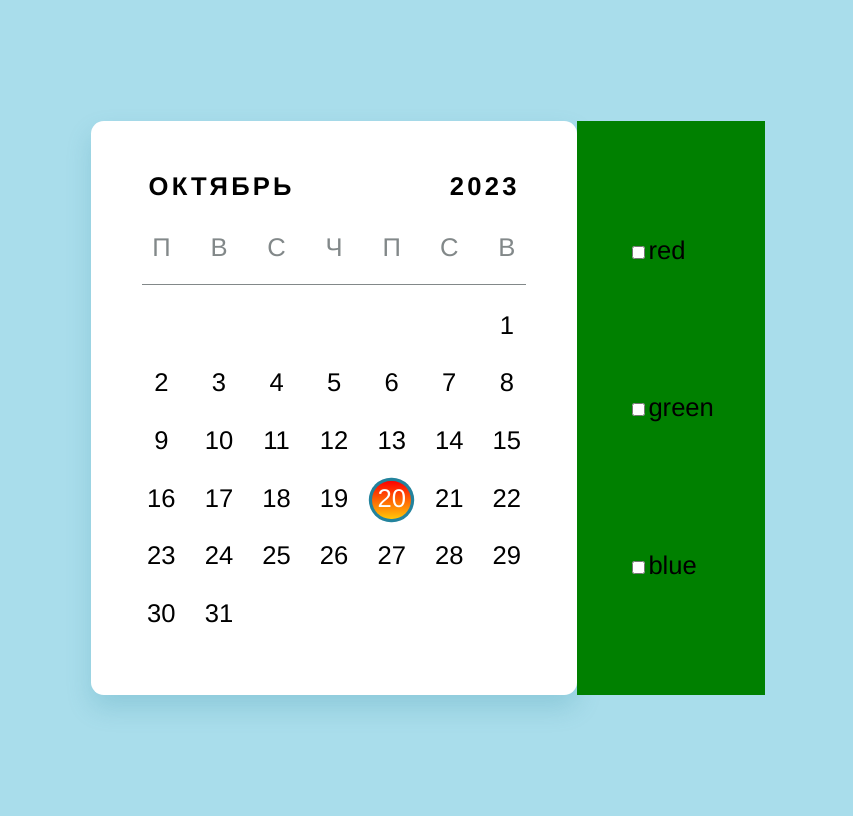
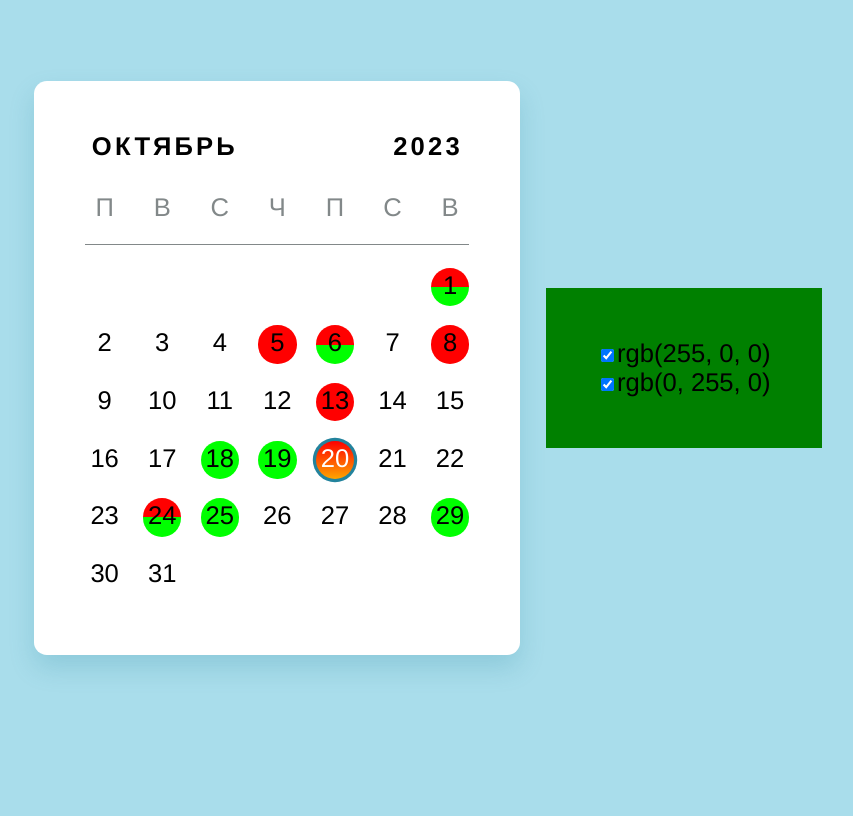
Before and after one commit to AverPower/amazing_days, a Django app: page / in a window 1280 px wide. Shown: the whole page, without its empty margins (212-1065 px from the left). After the commit the page ends 669 px from the top, so only its background shows below. Run offline with Django 4.2, Linux system fonts and the light colour scheme.

Commit message:
fixed js checkbox

```diff
--- a/app_site/calendar_app/static/script.js
+++ b/app_site/calendar_app/static/script.js
@@ -1,5 +1,7 @@
 const months = ['Январь', 'Февраль', 'Март', 'Апрель', 'Май', 'Июнь', 'Июль', 'Август', 'Сентябрь', 'Октябрь', 'Ноябрь', 'Декабрь'];
-function create_calendar(fixed_days){
+function create_calendar(params){
+    fixed_days = Object.keys(params);
+    days_colors = Object.values(params);
 
     // get current date values
     const currentDate = new Date();
@@ -16,16 +18,17 @@ function create_calendar(fixed_days){
     let week = document.createElement('div');
     week.classList.add('calendar__day-numbers-row');
 
-
-
     for (i = 1; i <= daysInMonth; i++) {
         let day = document.createElement('span');
         day.classList.add('calendar__day-number');
         day.innerText = i;
         (i == currentDay) && day.classList.add('calendar__day-number--current');
         week.append(day);
-        if (fixed_days.includes(i)){
-            day.setAttribute("day_color", "red")
+        if (fixed_days.includes(String(i))){
+            const find_colors_re = /rgb\(\d+, \d+, \d+\)/g;
+            gradient_colors = params[String(i)].match(find_colors_re);
+            day.style.backgroundImage = getSplitBackgroundStyle(gradient_colors);
+            day.setAttribute("day_color", params[String(i)]);
         }
 
         if (new Date(currentYear, currentMonth, i).getDay() == 0 || i == daysInMonth) {
@@ -39,12 +42,14 @@ function create_calendar(fixed_days){
     }
 
 
-    const colors = ["red","green","blue"];
+    const colors = ['rgb(255, 0, 0)', 'rgb(0, 255, 0)'];
+    checkbox_create(colors);
+}
+
+function checkbox_create(colors){
     colors.forEach((color)=>{
         //  generate id
         const id = `color-${color}`;
-
-        // create a label
         const label = document.createElement('label');
         label.setAttribute("for", id);
 
@@ -54,28 +59,34 @@ function create_calendar(fixed_days){
         checkbox.name = "color";
         checkbox.value = color;
         checkbox.id = id;
+        checkbox.setAttribute("checked", true);
         checkbox.classList.add('calendar__checkbox')
 
         checkbox.addEventListener('change', function() {
+            var color_filter = '.calendar__day-number[day_color*="' + color + '"]'
+            var color_days = document.querySelectorAll(color_filter);
+            const find_colors_re = /rgb\(\d+, \d+, \d+\)/g;
             if (this.checked) {
                 console.log("Checkbox is checked..");
-                var color_filter = '.calendar__day-number[day_color=' + color + ']'
-                var color_days = document.querySelectorAll(color_filter);
                 color_days.forEach((color_day)=>{
-                    color_day.style.background = color;
+                    var gradient_colors = [];
+                    gradient_colors = color_day.style.backgroundImage.match(find_colors_re);
+                    gradient_colors = removeDuplicates(gradient_colors);
+                    gradient_colors.push(color);
+
+                    color_day.style.backgroundImage = getSplitBackgroundStyle(gradient_colors);
                 });
             }
             else {
-                var empty_style = document.querySelector('.calendar__day-number:not([day_color])').style
-                var color_filter = '.calendar__day-number[day_color=' + color + ']'
-                var color_days = document.querySelectorAll(color_filter);
+                console.log("Checkbox is not checked..");
                 color_days.forEach((color_day)=>{
-                    color_day.style = empty_style;
+                    gradient_colors = color_day.style.backgroundImage.match(find_colors_re);
+                    gradient_colors = gradient_colors.filter(function(e) { return e !== color });
+                    gradient_colors = removeDuplicates(gradient_colors);
+                    color_day.style.backgroundImage = getSplitBackgroundStyle(gradient_colors);
                 });
-                console.log("Checkbox is not checked..");
-            }
+            };
         });
-
     // place the checkbox inside a label
     label.appendChild(checkbox);
     // create text node
@@ -85,3 +96,17 @@ function create_calendar(fixed_days){
     document.querySelector("#root").appendChild(label).appendChild(br);
     });
 }
+
+
+function getSplitBackgroundStyle(colors, angle = "to bottom"){
+    let backgroundStyle = 'unset'
+    if (colors.length) {
+        const percent = Math.floor(100 / colors.length)
+        backgroundStyle = `linear-gradient(${angle}, ${colors.map((color, index) => `${color} ${index * percent}% ${(index + 1) * percent}%`).join(', ')})`
+    }
+    return backgroundStyle;
+}
+
+function removeDuplicates(arr) {
+    return [...new Set(arr)];
+}
--- a/app_site/calendar_app/static/styles.css
+++ b/app_site/calendar_app/static/styles.css
@@ -9,18 +9,23 @@ html * {
 
 body {
   background-color: #A9DDEB;
-  display: grid;
+  display: flex;
+  flex-direction: row;
+  align-items: center;
+  justify-content: center;
   font-family: Helvetica, sans-serif;
   font-size: 1.6rem;
-  min-height: 100vh;
-  place-content: center;
+  min-height: 90vh;
 }
 
 .calendar {
+  flex-direction: column;
   background-color: #FFF;
   border-radius: 0.8rem;
   box-shadow: 0 0.8rem 1.6rem rgba(35, 131, 157, 0.2);
   padding: 3.2rem;
+  margin-right: 2%;
+
 }
 .calendar__header {
   font-weight: bold;
@@ -58,6 +63,7 @@ body {
 }
 .calendar__day-number {
   align-content: center;
+  border-radius: 50%;
   justify-content: center;
   aspect-ratio: 1;
   color: #000;
@@ -71,12 +77,10 @@ body {
   border-radius: 50%;
   box-shadow: 0 0 0 0.2rem #23839D;
   color: #FFF;
-  background-image: linear-gradient(red, #ffc608);
+  background-image: linear-gradient(red, orange);
 }
 
 #root {
-  grid-column: 2 / 2;
-  grid-row: 1 / 1;
   background-color: green;
   padding: 3.2rem;
   display: flex;
--- a/app_site/calendar_app/views.py
+++ b/app_site/calendar_app/views.py
@@ -1,11 +1,14 @@
 from django.shortcuts import render
-
+import json
 # Create your views here.
 
 
 def index(request):
-    fixed_days = [1, 5, 6, 8, 13, 18, 20, 24, 25, 29]
+    fixed_days = [1, 5, 6, 8, 13, 18, 19, 24, 25, 29]
+    colors = ['rgb(255, 0, 0), rgb(0, 255, 0)', "rgb(255, 0, 0), rgb(255, 0, 0)", "rgb(255, 0, 0), rgb(0, 255, 0)", "rgb(255, 0, 0), rgb(255, 0, 0)", "rgb(255, 0, 0), rgb(255, 0, 0)",
+              "rgb(0, 255, 0), rgb(0, 255, 0)", "rgb(0, 255, 0), rgb(0, 255, 0)", "rgb(255, 0, 0), rgb(0, 255, 0)", "rgb(0, 255, 0), rgb(0, 255, 0)", "rgb(0, 255, 0), rgb(0, 255, 0)"]
+    params = dict(zip(fixed_days, colors))
     context = {
-        "days": fixed_days
+        "params": json.dumps(params),
     }
     return render(request, "index.html", context)
--- a/app_site/templates/index.html
+++ b/app_site/templates/index.html
@@ -28,6 +28,6 @@
     </div>
     <div id="root"></div>
     <script src="{% static 'script.js' %}"></script>
-    <script> fixed_days="{{ days }}"; create_calendar(fixed_days);</script>
+    <script> params={{ params|safe }}; create_calendar(params);</script>
   </body>
 </html>
```
Also changed, not shown: app_site/__init__.py (added), app_site/db.sqlite3. Lines whose indentation alone changed are shown as unchanged.
